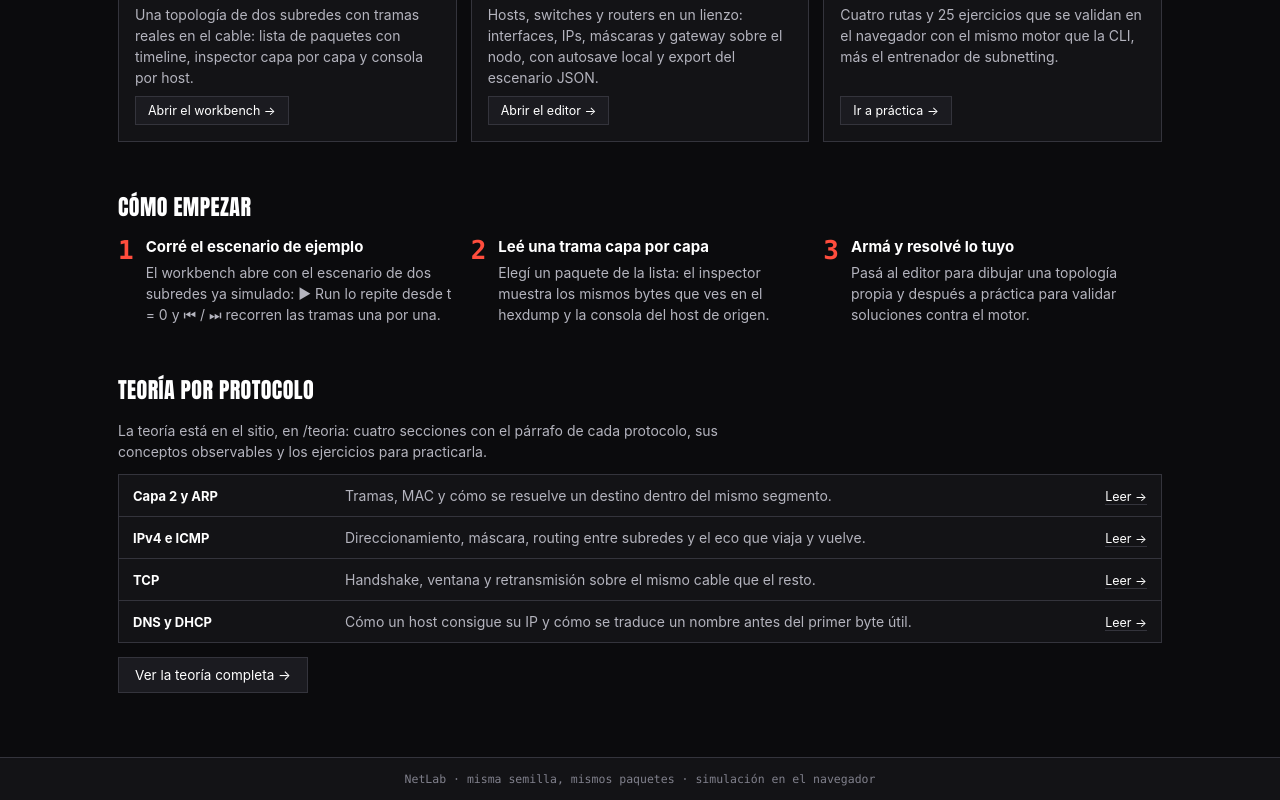
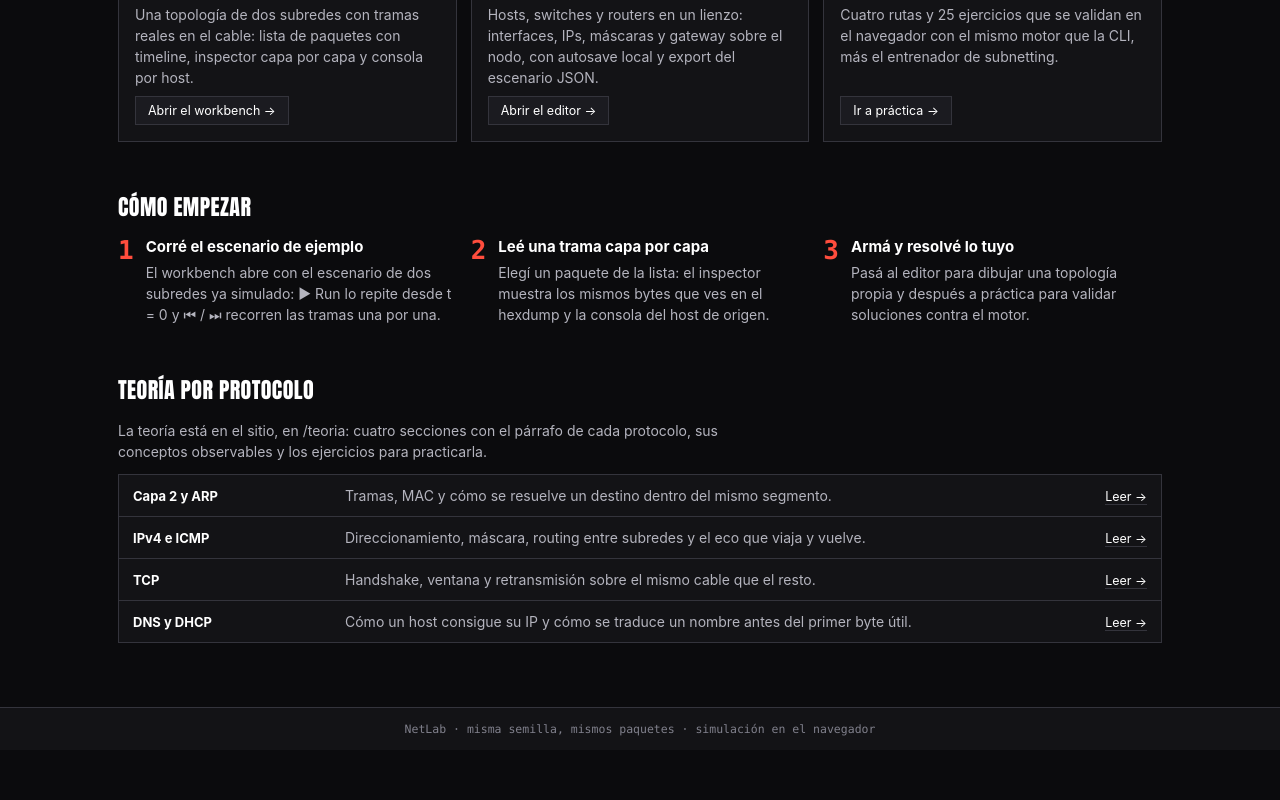
Before and after one commit to Gabox301/netlab, a SvelteKit app in the folder packages/web/: page / in a window 1280 px wide. Shown: the part 529-1329 px from the top of the page. After the commit the page ends 1279 px from the top, so only its background shows below. Built offline with nearby package versions, Linux system fonts and the light colour scheme.

Commit message:
fix: sacar CTA redundante a teoria en la landing
Cada item ya enlaza a su seccion; el boton sobraba.

Risk: none (solo markup; landing tests 12 pass)

```diff
--- a/packages/web/src/routes/+page.svelte
+++ b/packages/web/src/routes/+page.svelte
@@ -79,11 +79,6 @@ import {
           </li>
         {/each}
       </ul>
-      <p class="actions">
-        <a class="ghost" href={resolve("/teoria")}>
-          Ver la teoría completa →
-        </a>
-      </p>
     </section>
   </main>
 
```
